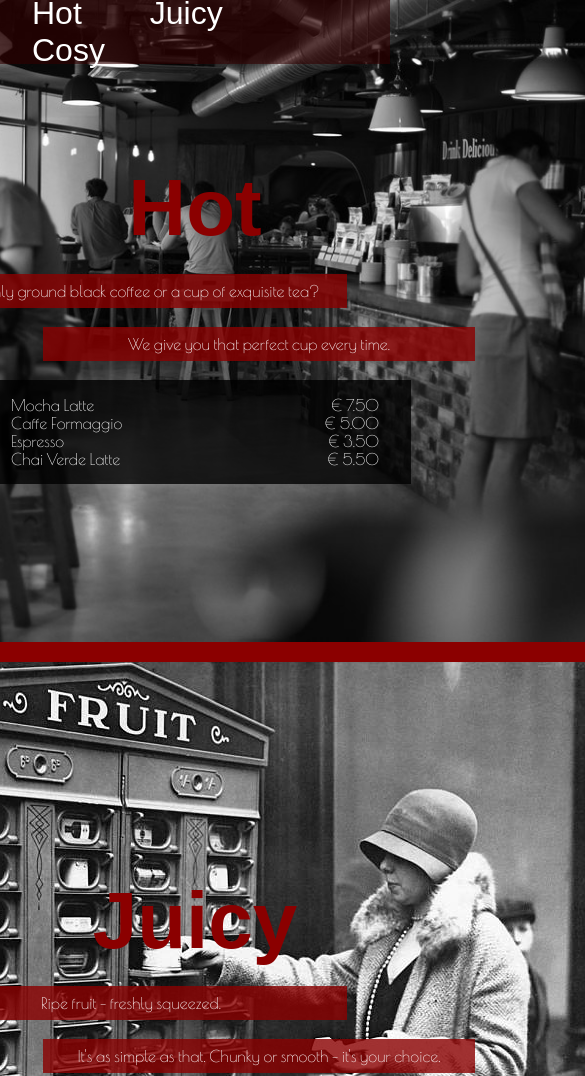
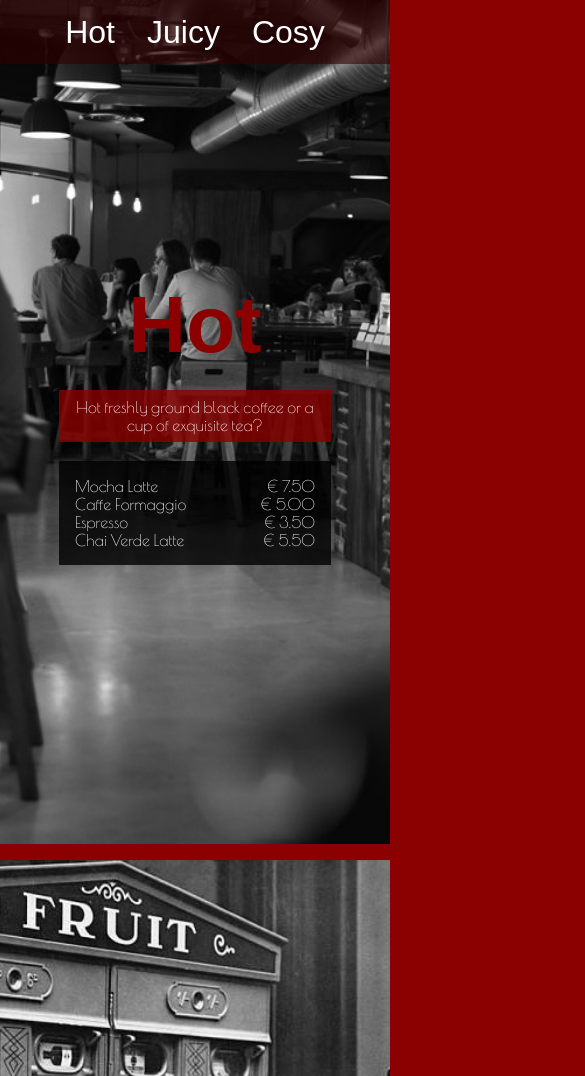
Before and after one commit to codeballet/lexicon-240527-caffe-retro, a plain HTML site: page index.html in a window 390 px wide. Shown: the top 1076 px of the page, 585 px wide, since content can reach past the window. Drawn offline with nearby package versions, Linux system fonts and the light colour scheme; a web font is replaced by a local one.

Commit message:
feat: Add mobile media queries

```diff
--- a/css/style.css
+++ b/css/style.css
@@ -1,4 +1,4 @@
-/* GLOBALS */
+/* GENERAL */
 
 * {
     box-sizing: border-box;
@@ -6,12 +6,24 @@
     padding: 0;
 }
 
+body {
+    background-color: darkred;
+}
+
+main {
+    width: 100vw;
+    overflow: hidden;
+}
+
+
 /* FLEXBOX */
 
 article,
 body,
+figure,
 header,
 main,
+nav,
 section,
 .info,
 .info-row,
@@ -22,14 +34,46 @@ section,
     align-items: center;
 }
 
-/* ELEMENTS */
+header>nav {
+    flex-direction: row;
+}
+
+.info-row {
+    flex-direction: row;
+    justify-content: space-between;
+}
+
+/* HEADER */
+
+header {
+    position: fixed;
+    top: 0;
+    z-index: 2;
+
+    width: 100%;
+    height: 4rem;
+    background-color: rgba(50, 0, 0, .6);
+}
+
+header>nav>a {
+    font-family: "Spirax", sans-serif;
+    font-size: 2em;
+    text-decoration: none;
+    color: white;
+    margin: 0 2rem;
+}
+
+/* ARTICLES */
 
 article {
     position: relative;
+    z-index: 0;
+    height: 100vh;
 }
 
-body {
-    background-color: darkred;
+figure,
+img {
+    height: 100%;
 }
 
 h2,
@@ -42,11 +86,6 @@ h2 {
     font-size: 5em;
 }
 
-img {
-    max-width: 962px;
-    z-index: -1;
-}
-
 p {
     font-family: "Poiret One", sans-serif;
     color: white;
@@ -54,9 +93,8 @@ p {
 
 section {
     position: absolute;
+    z-index: 1;
 }
-
-/* ARTICLES */
 
 #juicy,
 #cosy {
@@ -65,11 +103,6 @@ section {
 
 /* ARTICLE PROFILES */
 
-.info,
-.profile>p {
-    margin-top: 1.2rem;
-}
-
 .profile {
     width: 35rem;
 }
@@ -77,13 +110,20 @@ section {
 .profile p {
     width: 27rem;
     text-align: center;
-    font-size: 1em;
     background-color: rgba(139, 0, 0, .8);
     color: white;
     padding: .5rem;
-    /* margin-top: 1rem; */
 }
 
+.info,
+.profile>p {
+    margin-top: 1.2rem;
+}
+
+.info p,
+.profile p {
+    font-size: 1em;
+}
 
 .profile .profile-1 {
     align-self: flex-start;
@@ -103,27 +143,29 @@ section {
 
 .info-row {
     width: 100%;
-    flex-direction: row;
-    justify-content: space-between;
 }
 
-/* HEADER */
+/* MEDIA QUERIES MOBILE */
 
-header {
-    position: fixed;
-    top: 0;
-    z-index: 1;
+@media screen and (max-width: 600px) {
+    header>nav>a {
+        margin: 0 1rem;
+    }
 
-    width: 100%;
-    max-width: 962px;
-    height: 4rem;
-    background-color: rgba(50, 0, 0, .6);
+    .profile {
+        width: 17rem;
+    }
+
+    .profile .profile-1 {
+        width: 100%;
+    }
+
+    .profile .profile-2 {
+        display: none;
+    }
+
+    .info {
+        width: 17rem;
+        padding: 1rem;
+    }
 }
-
-header>nav>a {
-    font-family: "Spirax", sans-serif;
-    font-size: 2em;
-    text-decoration: none;
-    color: white;
-    margin: 0 2rem;
-}
--- a/index.html
+++ b/index.html
@@ -21,7 +21,7 @@
     </header>
 
     <main>
-        <article class="hot" id="hot">
+        <article id="hot">
 
             <figure>
                 <img src="./assets/hot.jpg" alt="Cafe bar">
@@ -60,7 +60,7 @@
 
         </article>
 
-        <article class="juicy" id="juicy">
+        <article id="juicy">
 
             <figure>
                 <img src="./assets/juicy.jpg" alt="Cafe bar">
@@ -95,7 +95,7 @@
 
         </article>
 
-        <article class="cosy" id="cosy">
+        <article id="cosy">
 
             <figure>
                 <img src="./assets/cosy.jpg" alt="Cafe bar">
```
